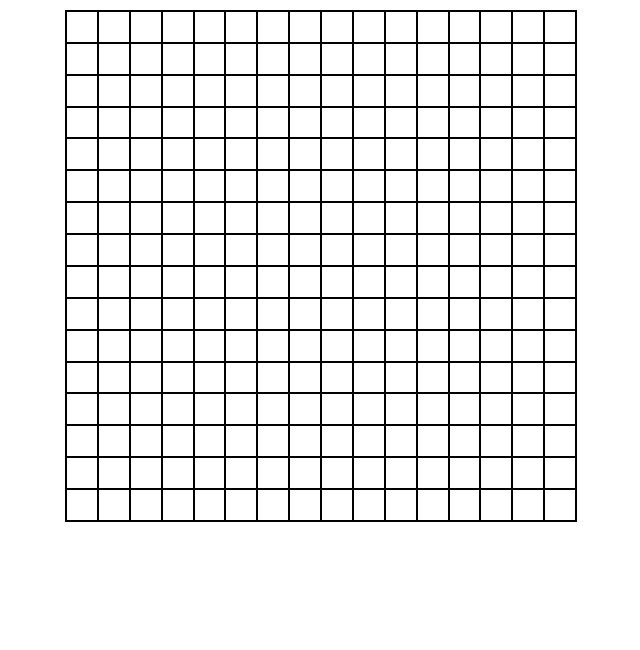
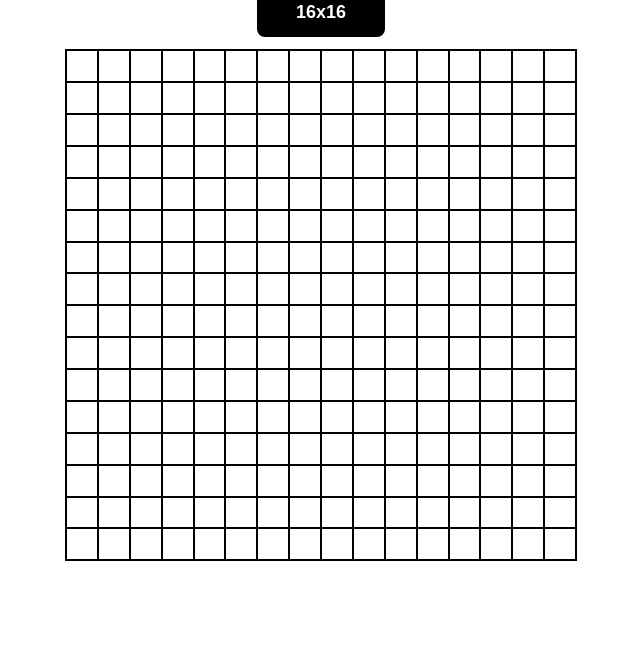
Before and after one commit to lautarodrigz/Etch-a-Sketch, a plain HTML site: page index.html in a window 1280 px wide. Shown: the part 150-800 px from the top of the page, without its empty margins (319-959 px from the left). Drawn offline with Linux system fonts and the light colour scheme.

Commit message:
Style button and add title

```diff
--- a/css/styles.css
+++ b/css/styles.css
@@ -13,15 +13,31 @@ body {
     width: 100vw;
     gap: 1vw;
 }
-/*
+
 .title {
-    background: linear-gradient(to right, #ef5350, #f48fb1, #7e57c2, #2196f3, #26c6da, #43a047, #eeff41, #f9a825, #ff5722);
+    /* background: linear-gradient(to right, #ef5350, #f48fb1, #7e57c2, #2196f3, #26c6da, #43a047, #eeff41, #f9a825, #ff5722);
     -webkit-background-clip: text;
-    -webkit-text-fill-color: transparent;
-} */
+    -webkit-text-fill-color: transparent; */
+}
 
 .popupbutton {
     width: calc(40vw/4);
+    display: inline-block;
+    outline: 0;
+    border: 0;
+    cursor: pointer;
+    background: #000000;
+    color: #FFFFFF;
+    border-radius: 8px;
+    padding: 14px 24px 16px;
+    font-size: 18px;
+    font-weight: 700;
+    line-height: 1;
+    transition: transform 200ms, background 200ms;
+}
+
+.popupbutton:hover {
+    transform: translateY(-2px);
 }
 
 .container {
--- a/index.html
+++ b/index.html
@@ -8,7 +8,7 @@
     <title>Etch-a-Sketch</title>
 </head>
 <body>
-    <!-- <h1 class="title">Etch-a-Sketch</h1> -->
+    <h1 class="title">Etch-a-Sketch</h1>
     <div class="container">
 
     </div>
```
Also changed, not shown: js/script.js (+7 -0 lines).
